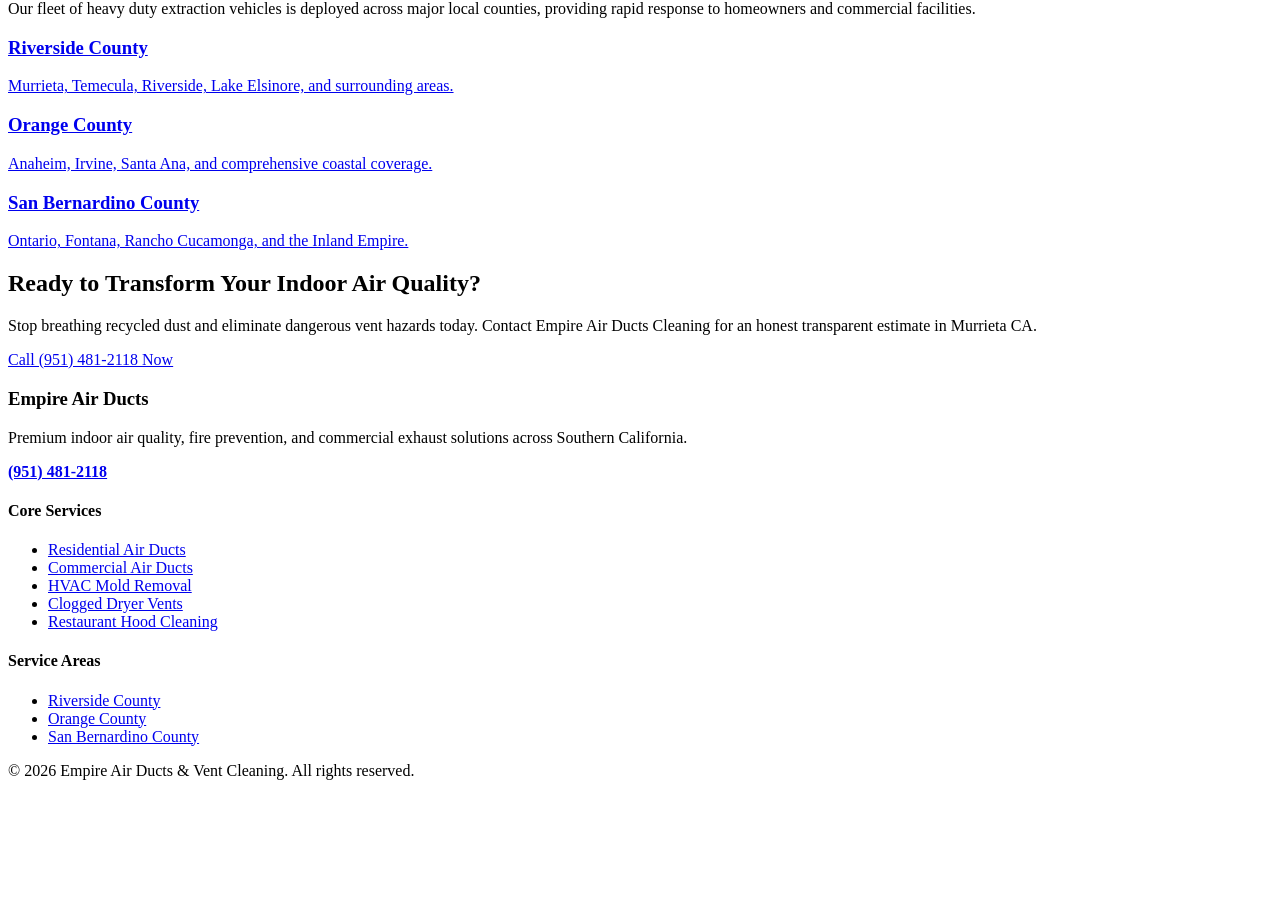
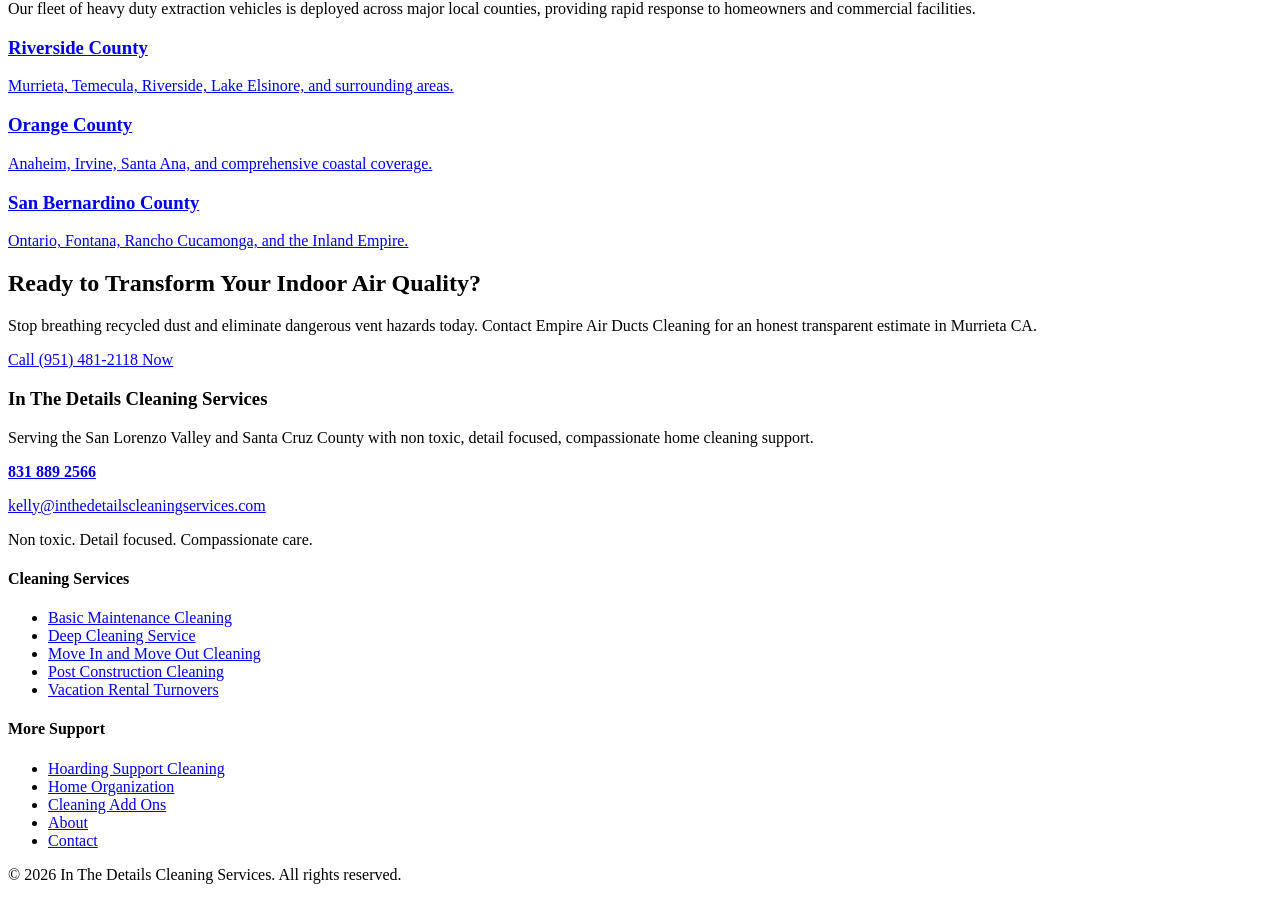
Before and after one commit to YourOnlineSquad/in-the-details-cleaning-site, a Jekyll site: the page built from index.html, in a window 1280 px wide and 900 px high, scrolled down 6923 px. Built offline with Jekyll 4.4.1, drawn with Linux system fonts in a browser that asks for light colours; before the commit the page ends 7719 px from its top, so only the background shows below that.

Commit message:
Rebrand footer content for cleaning business

```diff
--- a/_includes/footer.html
+++ b/_includes/footer.html
@@ -2,33 +2,37 @@
     <div class="container">
         <div class="footer-grid">
             <div class="footer-brand">
-                <h3>Empire Air Ducts</h3>
-                <p>Premium indoor air quality, fire prevention, and commercial exhaust solutions across Southern California.</p>
-                <p class="footer-phone"><strong><a href="tel:9514812118">(951) 481-2118</a></strong></p>
+                <h3>In The Details Cleaning Services</h3>
+                <p>Serving the San Lorenzo Valley and Santa Cruz County with non toxic, detail focused, compassionate home cleaning support.</p>
+                <p class="footer-phone"><strong><a href="tel:8318892566">831 889 2566</a></strong></p>
+                <p><a href="mailto:kelly@inthedetailscleaningservices.com">kelly@inthedetailscleaningservices.com</a></p>
+                <p>Non toxic. Detail focused. Compassionate care.</p>
             </div>
 
             <div class="footer-links">
-                <h4>Core Services</h4>
+                <h4>Cleaning Services</h4>
                 <ul>
-                    <li><a href="/air-duct-cleaning/residential.html">Residential Air Ducts</a></li>
-                    <li><a href="/air-duct-cleaning/commercial.html">Commercial Air Ducts</a></li>
-                    <li><a href="/air-duct-cleaning/mold-removal.html">HVAC Mold Removal</a></li>
-                    <li><a href="/dryer-vent-cleaning/clogged-vent.html">Clogged Dryer Vents</a></li>
-                    <li><a href="/commercial-hood-cleaning/restaurant-hood-cleaning.html">Restaurant Hood Cleaning</a></li>
+                    <li><a href="/air-duct-cleaning/index.html">Basic Maintenance Cleaning</a></li>
+                    <li><a href="/air-duct-cleaning/residential.html">Deep Cleaning Service</a></li>
+                    <li><a href="/air-duct-cleaning/commercial.html">Move In and Move Out Cleaning</a></li>
+                    <li><a href="/air-duct-cleaning/mold-removal.html">Post Construction Cleaning</a></li>
+                    <li><a href="/dryer-vent-cleaning/index.html">Vacation Rental Turnovers</a></li>
                 </ul>
             </div>
 
             <div class="footer-links">
-                <h4>Service Areas</h4>
+                <h4>More Support</h4>
                 <ul>
-                    <li><a href="/service-areas/riverside-county/index.html">Riverside County</a></li>
-                    <li><a href="/service-areas/orange-county/index.html">Orange County</a></li>
-                    <li><a href="/service-areas/san-bernardino-county/index.html">San Bernardino County</a></li>
+                    <li><a href="/dryer-vent-cleaning/clogged-vent.html">Hoarding Support Cleaning</a></li>
+                    <li><a href="/dryer-vent-cleaning/fire-prevention.html">Home Organization</a></li>
+                    <li><a href="/commercial-hood-cleaning/index.html">Cleaning Add Ons</a></li>
+                    <li><a href="/commercial-hood-cleaning/restaurant-hood-cleaning.html">About</a></li>
+                    <li><a href="/commercial-hood-cleaning/compliance.html">Contact</a></li>
                 </ul>
             </div>
         </div>
         <div class="footer-bottom">
-            <p>&copy; 2026 Empire Air Ducts & Vent Cleaning. All rights reserved.</p>
+            <p>&copy; 2026 In The Details Cleaning Services. All rights reserved.</p>
         </div>
     </div>
 </footer>
```
